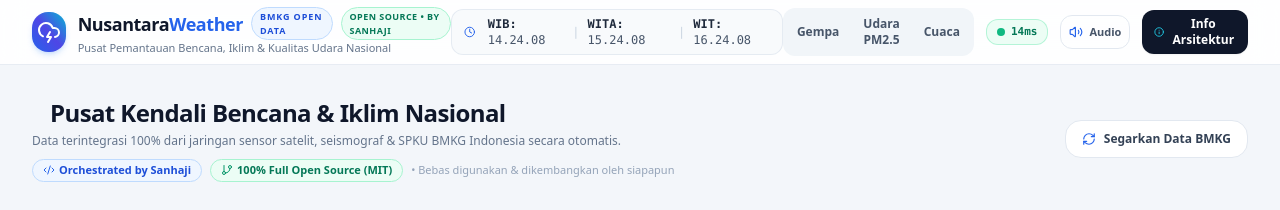
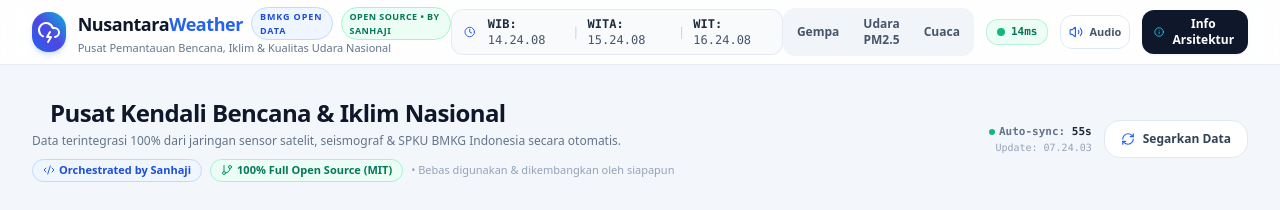
Before and after one commit to sanhaji182/pantaualam, a React (Vite) app in the folder web-dashboard/: page / in a window 1280 px wide. Shown: the top 210 px of the page. Built offline with nearby package versions, Linux system fonts and the light colour scheme; no server answers.

Commit message:
feat(ui): tambahkan timer polling auto-sync 60 detik dan indikator timestamp pembaruan data

```diff
--- a/web-dashboard/src/App.jsx
+++ b/web-dashboard/src/App.jsx
@@ -48,6 +48,8 @@
   const [isArchitectureOpen, setIsArchitectureOpen] = useState(false);
   const [loading, setLoading] = useState(true);
   const [refreshing, setRefreshing] = useState(false);
+  const [countdown, setCountdown] = useState(60);
+  const [lastSyncTime, setLastSyncTime] = useState(new Date());
 
   // Fungsi memuat seluruh data dari Core API Gateway Golang
   const loadDashboardData = async () => {
@@ -67,6 +69,7 @@
       setWeatherAlerts(alerts);
       setWeatherList(weather);
       setAirQualityList(air);
+      setLastSyncTime(new Date());
     } catch (error) {
       console.error('Kesalahan saat memuat data dashboard:', error);
     } finally {
@@ -75,14 +78,27 @@
     }
   };
 
-  // Panggil data saat komponen pertama kali dimuat (Mounting)
+  // Panggil data saat komponen pertama kali dimuat & polling otomatis tiap 60 detik
   useEffect(() => {
     loadDashboardData();
+
+    const interval = setInterval(() => {
+      setCountdown((prev) => {
+        if (prev <= 1) {
+          loadDashboardData();
+          return 60;
+        }
+        return prev - 1;
+      });
+    }, 1000);
+
+    return () => clearInterval(interval);
   }, []);
 
   // Handler tombol segarkan manual
   const handleManualRefresh = () => {
     setRefreshing(true);
+    setCountdown(60);
     loadDashboardData();
   };
 
@@ -130,14 +146,26 @@
             </div>
           </div>
 
+          <div className="flex items-center gap-3 self-start sm:self-auto">
+            <div className="hidden sm:flex flex-col items-end text-[11px] font-mono text-slate-500">
+              <span className="flex items-center gap-1 font-semibold">
+                <span className="w-1.5 h-1.5 rounded-full bg-emerald-500 animate-pulse"></span>
+                <span>Auto-sync: <strong className="text-slate-800">{countdown}s</strong></span>
+              </span>
+              <span className="text-[10px] text-slate-400">
+                Update: {lastSyncTime.toLocaleTimeString('id-ID')}
+              </span>
+            </div>
+
             <button
               onClick={handleManualRefresh}
               disabled={refreshing}
-            className="self-start sm:self-auto flex items-center gap-2 px-4 py-2.5 rounded-2xl text-xs font-bold bg-white border border-slate-200 hover:bg-slate-50 text-slate-700 shadow-xs hover:shadow-sm transition-all"
+              className="flex items-center gap-2 px-4 py-2.5 rounded-2xl text-xs font-bold bg-white border border-slate-200 hover:bg-slate-50 text-slate-700 shadow-xs hover:shadow-sm transition-all"
             >
               <RefreshCw className={`w-3.5 h-3.5 text-blue-600 ${refreshing ? 'animate-spin' : ''}`} />
-            <span>{refreshing ? 'Menyinkronkan...' : 'Segarkan Data BMKG'}</span>
+              <span>{refreshing ? 'Menyinkronkan...' : 'Segarkan Data'}</span>
             </button>
+          </div>
         </div>
 
         {/* 3. Ticker Peringatan Dini Cuaca Ekstrem (BMKG Nowcast CAP) */}
```
Lines whose indentation alone changed are shown as unchanged.
